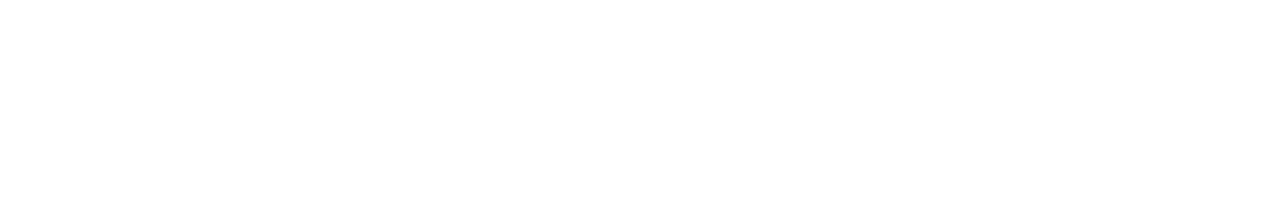
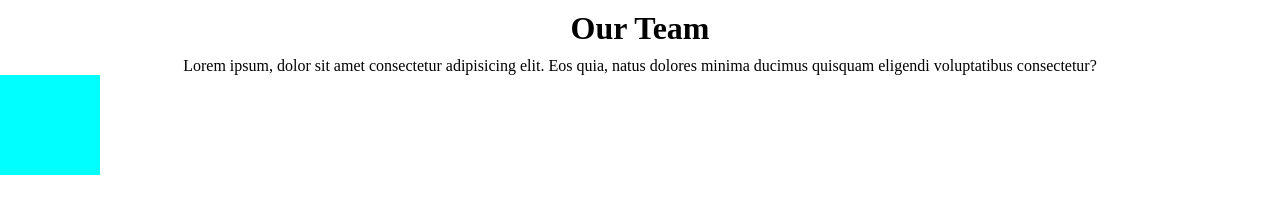
Before and after one commit to AlbertoMessineo/js-our-team, a plain HTML site: page index.html in a window 1280 px wide. Drawn offline with Linux system fonts and the light colour scheme.

Commit message:
feat : almost milestone 2

```diff
--- /dev/null
+++ b/css/styles.css
@@ -0,0 +1,20 @@
+*{
+    margin: 0;
+    padding: 0;
+    box-sizing: border-box;
+}
+header{
+    text-align: center;
+}
+h1{
+    padding: 10px 0;
+}
+.container {
+    display: flex;
+    justify-content: space-between;
+}
+div{
+    width: 100px;
+    height: 100px;
+    background-color: aqua;
+}
--- a/index.html
+++ b/index.html
@@ -3,10 +3,15 @@
 <head>
     <meta charset="UTF-8">
     <meta name="viewport" content="width=device-width, initial-scale=1.0">
+    <link rel="stylesheet" href="css/styles.css">
     <title>Document</title>
 </head>
 <body>
-    <main class="container">
+    <header>
+        <h1>Our Team</h1>
+        <p>Lorem ipsum, dolor sit amet consectetur adipisicing elit. Eos quia, natus dolores minima ducimus quisquam eligendi voluptatibus consectetur?</p>
+    </header>
+    <main class="container" id="container">
 
     </main>
     <script src="main.js"></script>
--- a/main.js
+++ b/main.js
@@ -59,3 +59,6 @@ for (let nome in ourTeam){
 // for (let cognome in ourTeam){
 //     console.log(ourTeam[cognome]);
 // }
+const mainContainer = document.getElementById('container');
+const card = document.createElement('div');
+mainContainer.append(card);
```
